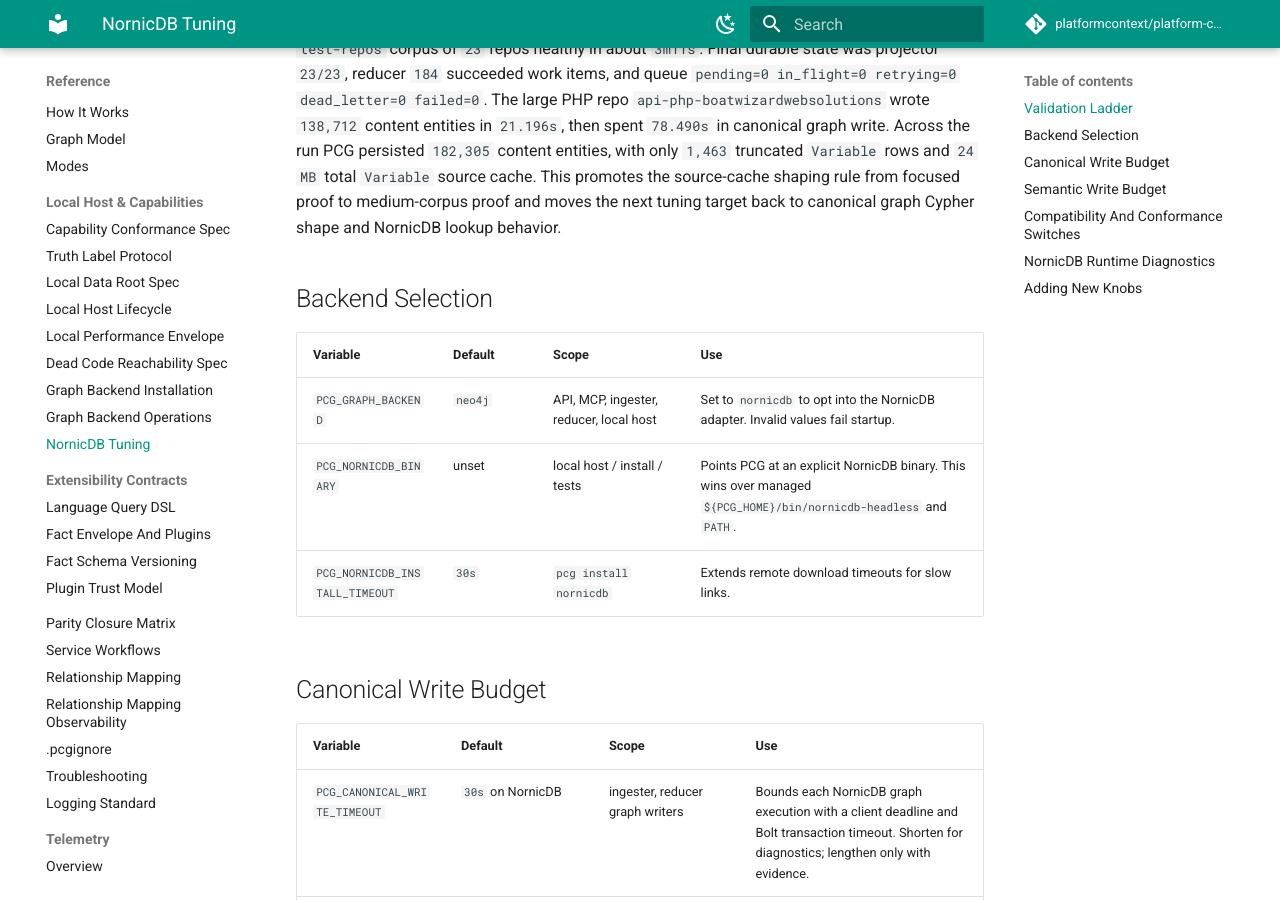
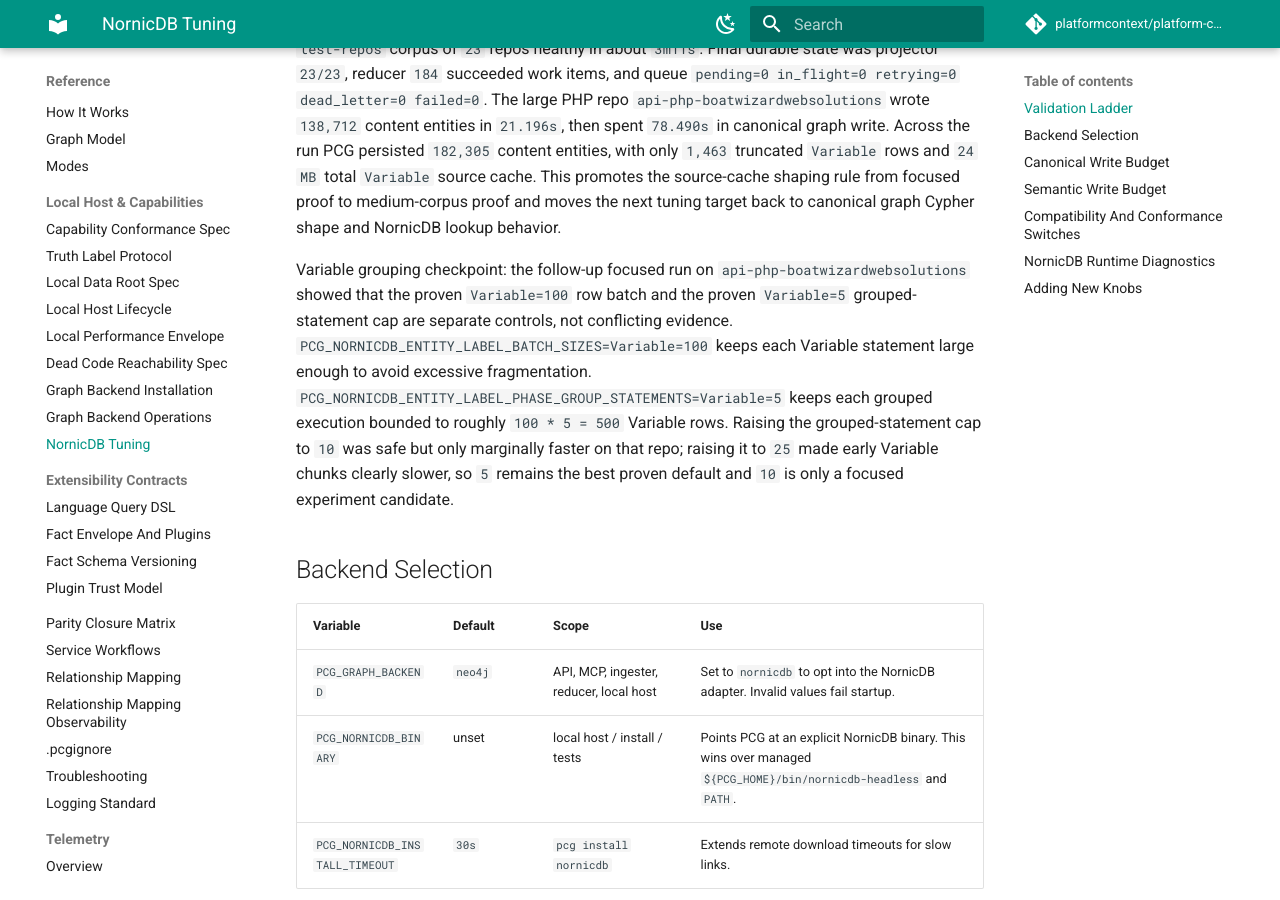
Before and after one commit to platformcontext/platform-context-graph, an MkDocs documentation site: the page built from docs/docs/reference/nornicdb-tuning.md, in a window 1280 px wide and 900 px high, scrolled down 3023 px. Built offline with MkDocs 1.6.1 and Material for MkDocs 9.7.7, drawn with Linux system fonts in a browser that asks for light colours; comment, search, counter and statistics services are not loaded; some of the changed text lies outside the part shown.

Commit message:
docs: clarify NornicDB variable grouping knobs

````diff
--- a/docs/docs/reference/nornicdb-tuning.md
+++ b/docs/docs/reference/nornicdb-tuning.md
@@ -143,6 +143,17 @@
 shaping rule from focused proof to medium-corpus proof and moves the next tuning
 target back to canonical graph Cypher shape and NornicDB lookup behavior.
 
+Variable grouping checkpoint: the follow-up focused run on
+`api-php-boatwizardwebsolutions` showed that the proven `Variable=100` row
+batch and the proven `Variable=5` grouped-statement cap are separate controls,
+not conflicting evidence. `PCG_NORNICDB_ENTITY_LABEL_BATCH_SIZES=Variable=100`
+keeps each Variable statement large enough to avoid excessive fragmentation.
+`PCG_NORNICDB_ENTITY_LABEL_PHASE_GROUP_STATEMENTS=Variable=5` keeps each
+grouped execution bounded to roughly `100 * 5 = 500` Variable rows. Raising the
+grouped-statement cap to `10` was safe but only marginally faster on that repo;
+raising it to `25` made early Variable chunks clearly slower, so `5` remains
+the best proven default and `10` is only a focused experiment candidate.
+
 ## Backend Selection
 
 | Variable | Default | Scope | Use |
@@ -169,6 +180,19 @@
 - `*_PHASE_GROUP_STATEMENTS` controls how many statements run in one grouped
   transaction.
 - `*_BATCH_SIZE` controls how many rows are inside one statement.
+
+The effective grouped row pressure is approximately:
+
+```text
+label row batch size * label grouped statement cap
+```
+
+For example, `PCG_NORNICDB_ENTITY_LABEL_BATCH_SIZES=Variable=100` with
+`PCG_NORNICDB_ENTITY_LABEL_PHASE_GROUP_STATEMENTS=Variable=5` means each
+Variable statement can carry up to `100` rows, and a grouped execution can
+carry roughly `500` Variable rows. Increasing the grouped-statement cap to `25`
+would push that pressure toward `2,500` rows per grouped execution, even though
+the row-batch knob still says `Variable=100`.
 
 Use the timeout summary and `nornicdb entity label summary` logs to decide
 which dimension failed.
````
Also changed, not shown: docs/docs/adrs/2026-04-22-nornicdb-graph-backend-candidate.md (+1 -0 lines).
